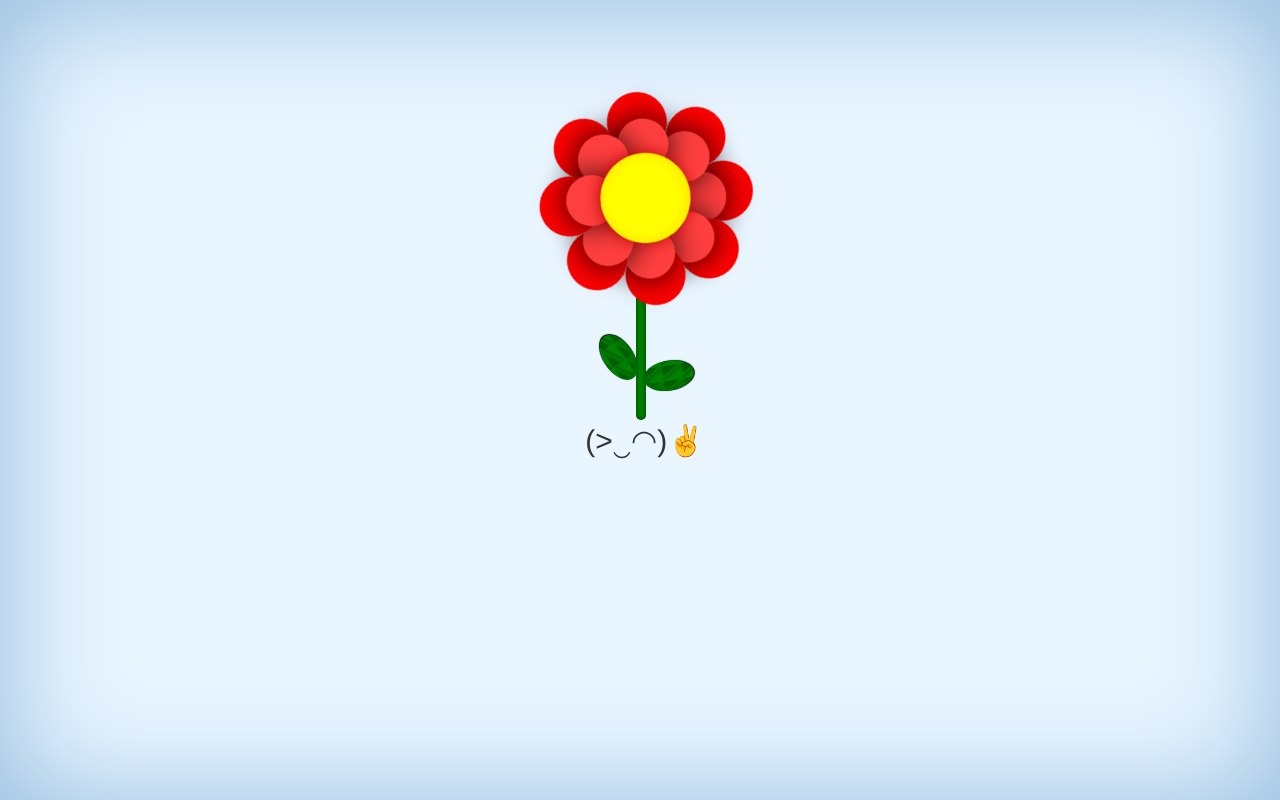
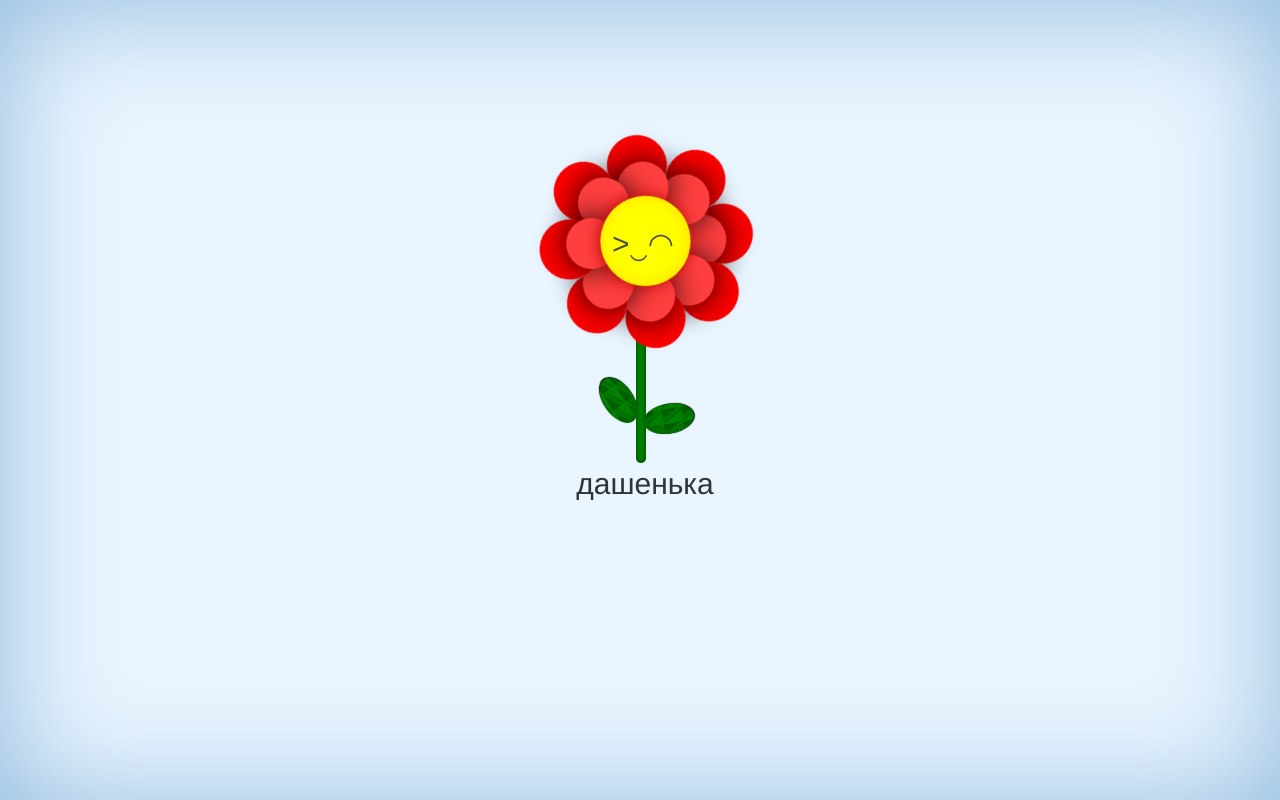
Before and after one commit to jozeflacko/flower, a plain HTML site: page index.html in a window 1280 px wide. Drawn offline with Linux system fonts and the light colour scheme.

Commit message:
flower end

```diff
--- a/css/index.css
+++ b/css/index.css
@@ -10,9 +10,19 @@ body {
 .container {
 
 }
+.container::before {
+	margin:auto;
+	content:">‿◠";
+	position:relative;
+	left: 3px;
+	top: 123px;
+	z-index:100;
+	font-size:30px;
+	color: #4e4e4e;
+}
 .container::after {
 	margin:auto;
-	content:"(>‿◠)✌";
+	content:"дашенька";
 	position:relative;
 	left:5px;
 	font-size:30px;
```
